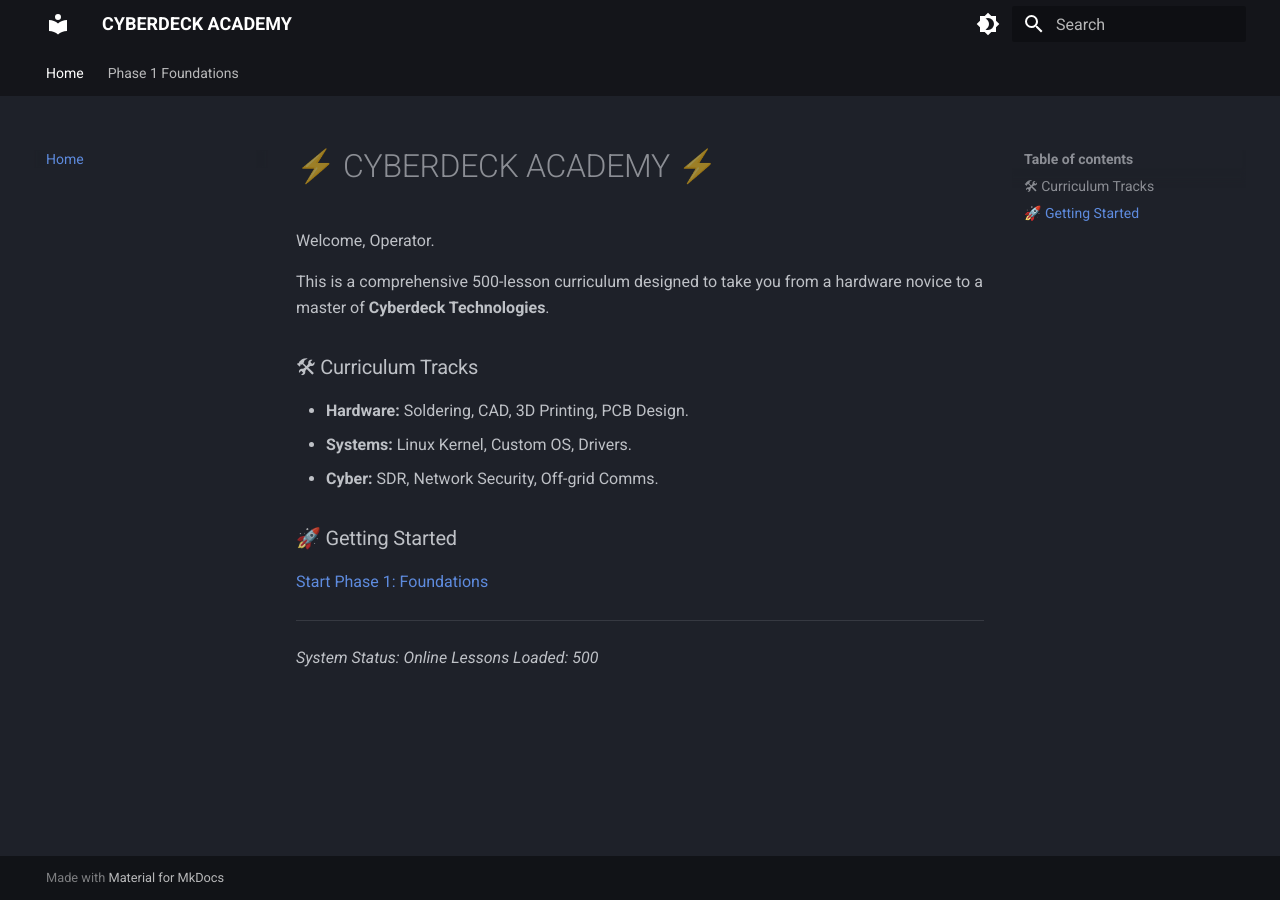
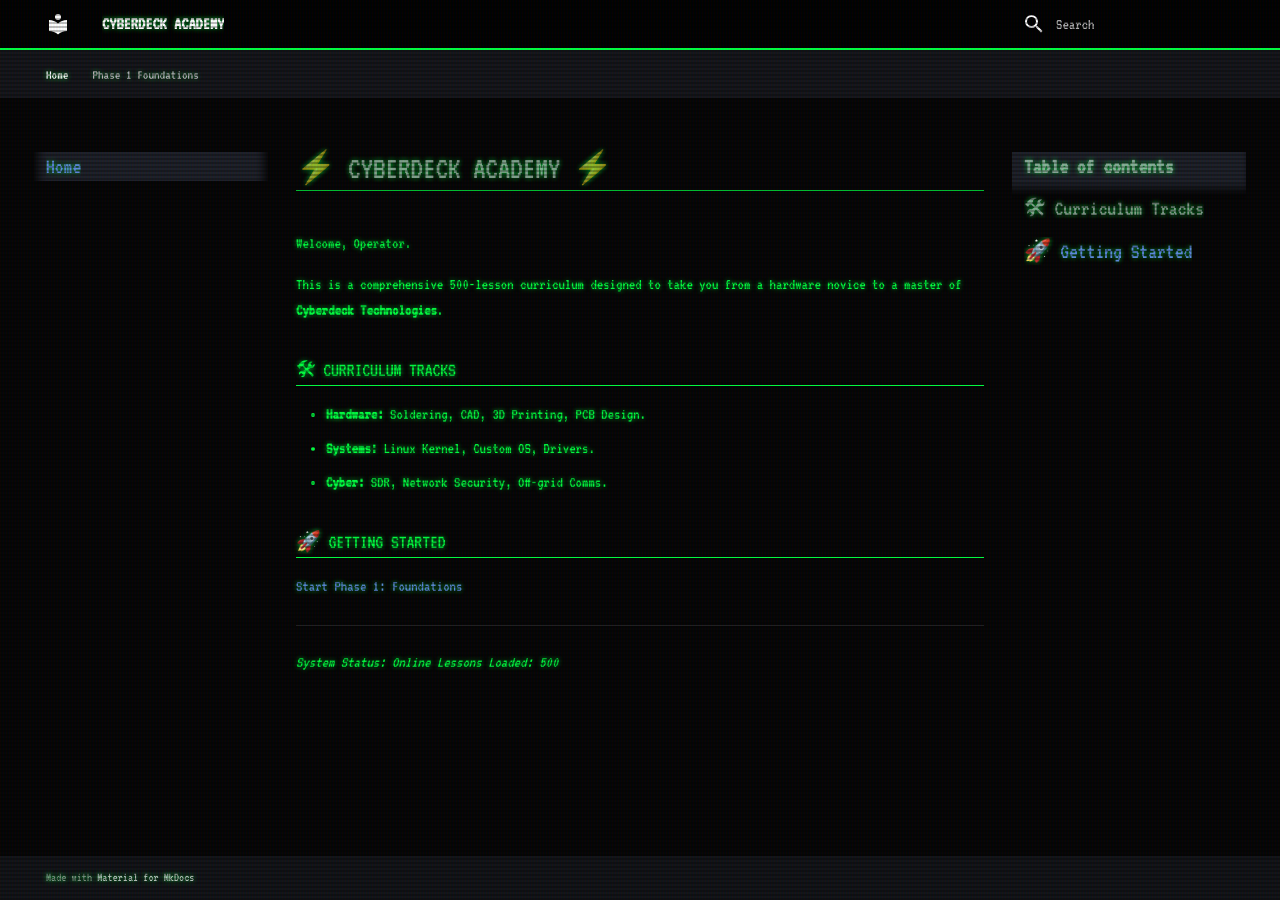
Before and after one commit to adnanafo/cyberdeck-school, an MkDocs documentation site: the page built from docs/index.md, in a window 1280 px wide. Built offline with MkDocs 1.6.1 and Material for MkDocs 9.7.7, drawn with Linux system fonts in a browser that asks for light colours.

Commit message:
Enable CRT terminal aesthetics

```diff
--- /dev/null
+++ b/docs/stylesheets/terminal.css
@@ -0,0 +1,61 @@
+/* CRT & Terminal Effect for Cyberdeck Academy */
+:root {
+    --md-primary-fg-color: #00ff41 !important; /* Classic Matrix Green */
+    --md-default-bg-color: #050505 !important;
+    --md-code-bg-color: #0a0a0a !important;
+}
+
+body {
+    background-color: #050505;
+    font-family: 'VT323', monospace !important; /* Retro Font */
+    color: #00ff41;
+    text-shadow: 0 0 5px rgba(0, 255, 65, 0.7); /* Phosphor Glow */
+}
+
+/* Scanline Effect Overlay */
+body::before {
+    content: " ";
+    display: block;
+    position: fixed;
+    top: 0; left: 0; bottom: 0; right: 0;
+    background: linear-gradient(rgba(18, 16, 16, 0) 50%, rgba(0, 0, 0, 0.25) 50%),
+                linear-gradient(90deg, rgba(255, 0, 0, 0.06), rgba(0, 255, 0, 0.02), rgba(0, 0, 255, 0.06));
+    z-index: 9999;
+    background-size: 100% 4px, 3px 100%;
+    pointer-events: none;
+}
+
+/* Flicker Animation */
+@keyframes flicker {
+    0% { opacity: 0.97; }
+    5% { opacity: 0.95; }
+    10% { opacity: 0.9; }
+    100% { opacity: 1; }
+}
+
+main {
+    animation: flicker 0.15s infinite;
+}
+
+/* Style the Sidebar and Navigation */
+.md-nav {
+    font-size: 1.1rem;
+}
+
+.md-header {
+    background-color: #000 !important;
+    border-bottom: 2px solid #00ff41;
+}
+
+/* Make code blocks look like deep terminal */
+code {
+    color: #00ff41 !important;
+    background-color: #001100 !important;
+    border: 1px solid #00ff41;
+}
+
+h1, h2, h3 {
+    text-transform: uppercase;
+    letter-spacing: 2px;
+    border-bottom: 1px solid #00ff41 !important;
+}
--- a/mkdocs.yml
+++ b/mkdocs.yml
@@ -1,35 +1,20 @@
 site_name: CYBERDECK ACADEMY
-site_description: 500 Lessons in Cyberdeck Technologies
-site_author: Your Name
+site_url: https://adnanafo.github.io/cyberdeck-school/
 
 theme:
   name: material
-  language: en
+  font:
+    text: VT323  # This is the CRT terminal font
+    code: Roboto Mono
   palette:
-    # This sets the dark "Hacker" mode
-    - scheme: slate
-      primary: black
-      accent: lime
-      toggle:
-        icon: material/brightness-4
-        name: Switch to light mode
-  font:
-    code: Roboto Mono  # Technical looking font
+    scheme: slate
+    primary: black
+    accent: lime
   features:
     - navigation.tabs
-    - navigation.sections
-    - navigation.expand
-    - search.suggest
-    - search.highlight
-    - content.code.copy
 
-markdown_extensions:
-  - admonition
-  - pymdownx.highlight:
-      anchor_linenums: true
-  - pymdownx.inlinehilite
-  - pymdownx.snippets
-  - pymdownx.superfences
+extra_css:
+  - stylesheets/terminal.css
 
 nav:
   - Home: index.md
```
